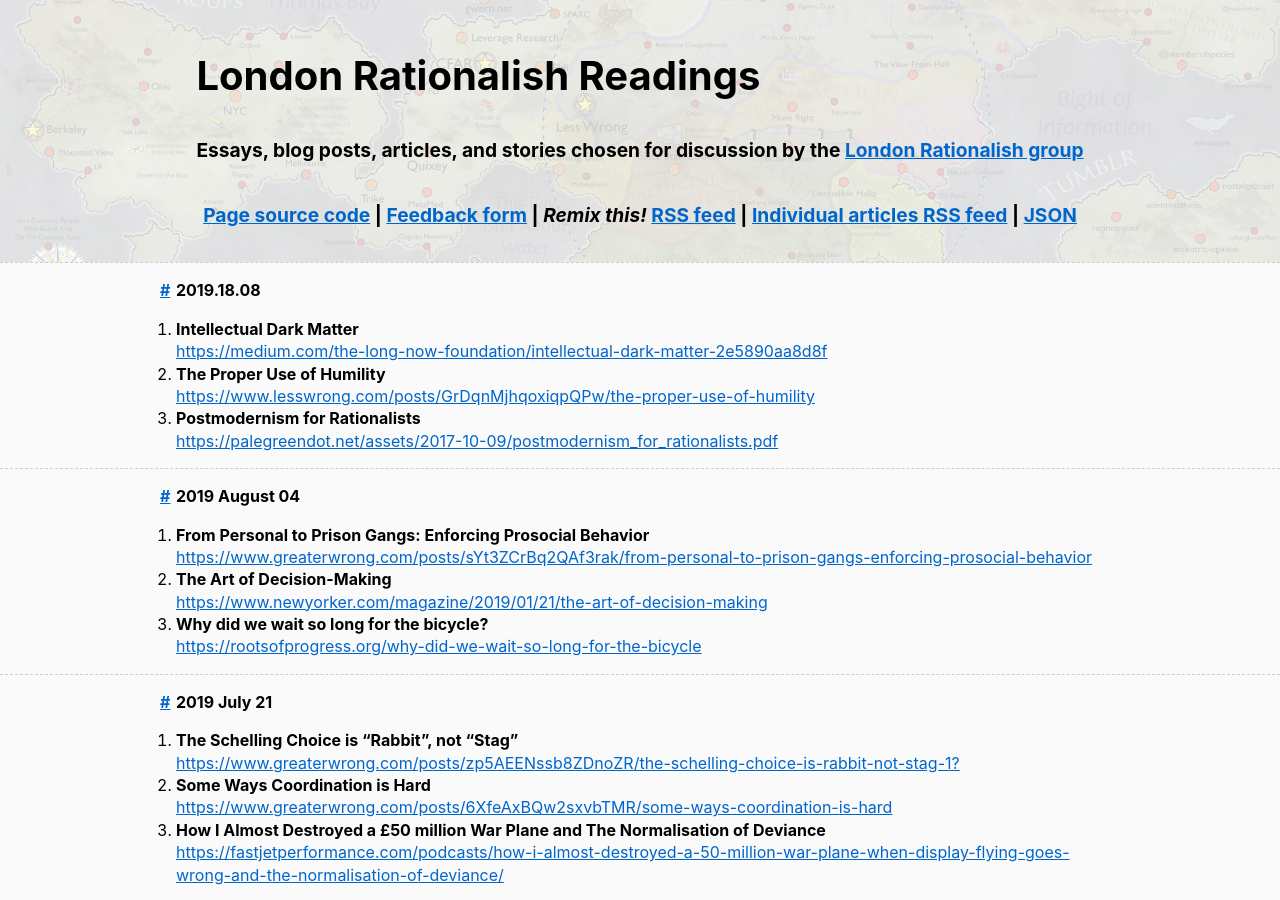
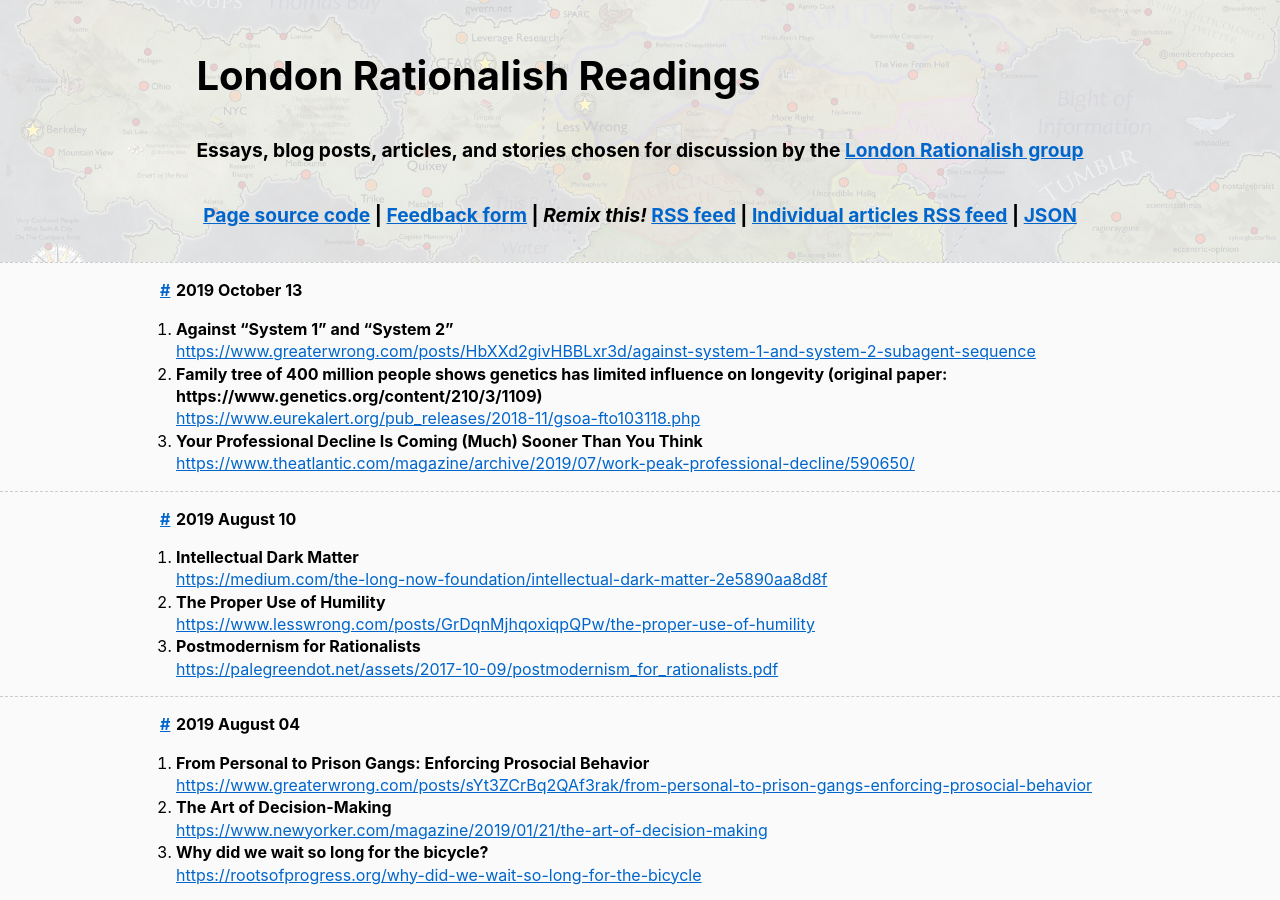
Before and after one commit to sackeyjason/london-rationalish-readings, a Jekyll site: the page built from index.html, in a window 1280 px wide and 900 px high. Built offline with Jekyll 4.4.1, drawn with Linux system fonts in a browser that asks for light colours.

Commit message:
Late update, sorry

```diff
--- a/_data/list.yaml
+++ b/_data/list.yaml
@@ -1,5 +1,13 @@
 meetings:
-- date: 2019.18.08
+- date: 2019.10.13
+  list:
+  - title: "Against “System 1” and “System 2”"
+    link: https://www.greaterwrong.com/posts/HbXXd2givHBBLxr3d/against-system-1-and-system-2-subagent-sequence
+  - title: "Family tree of 400 million people shows genetics has limited influence on longevity (original paper: https://www.genetics.org/content/210/3/1109)"
+    link: https://www.eurekalert.org/pub_releases/2018-11/gsoa-fto103118.php
+  - title: "Your Professional Decline Is Coming (Much) Sooner Than You Think"
+    link: https://www.theatlantic.com/magazine/archive/2019/07/work-peak-professional-decline/590650/
+- date: 2019.08.10
   list:
   - title: Intellectual Dark Matter
     link: https://medium.com/the-long-now-foundation/intellectual-dark-matter-2e5890aa8d8f
```
